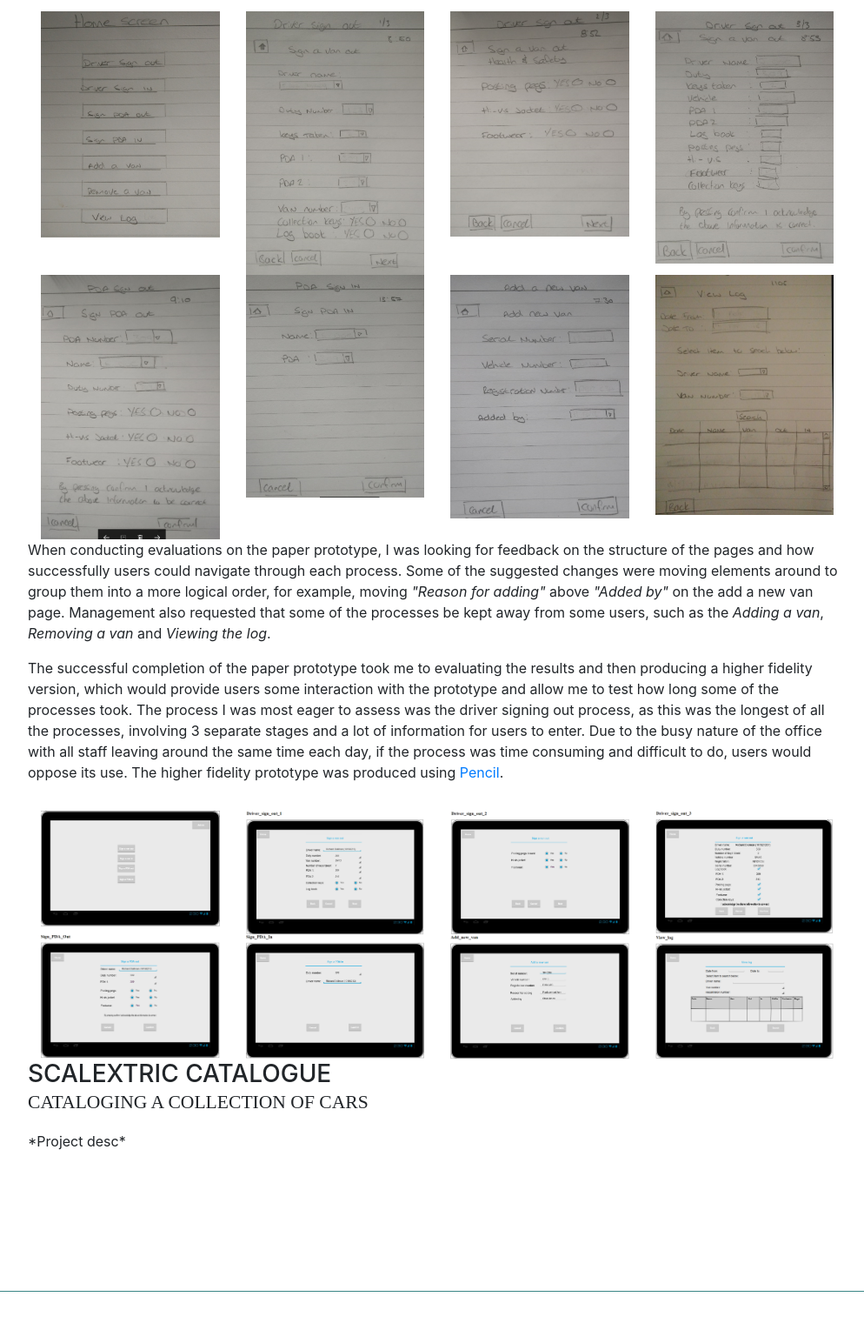
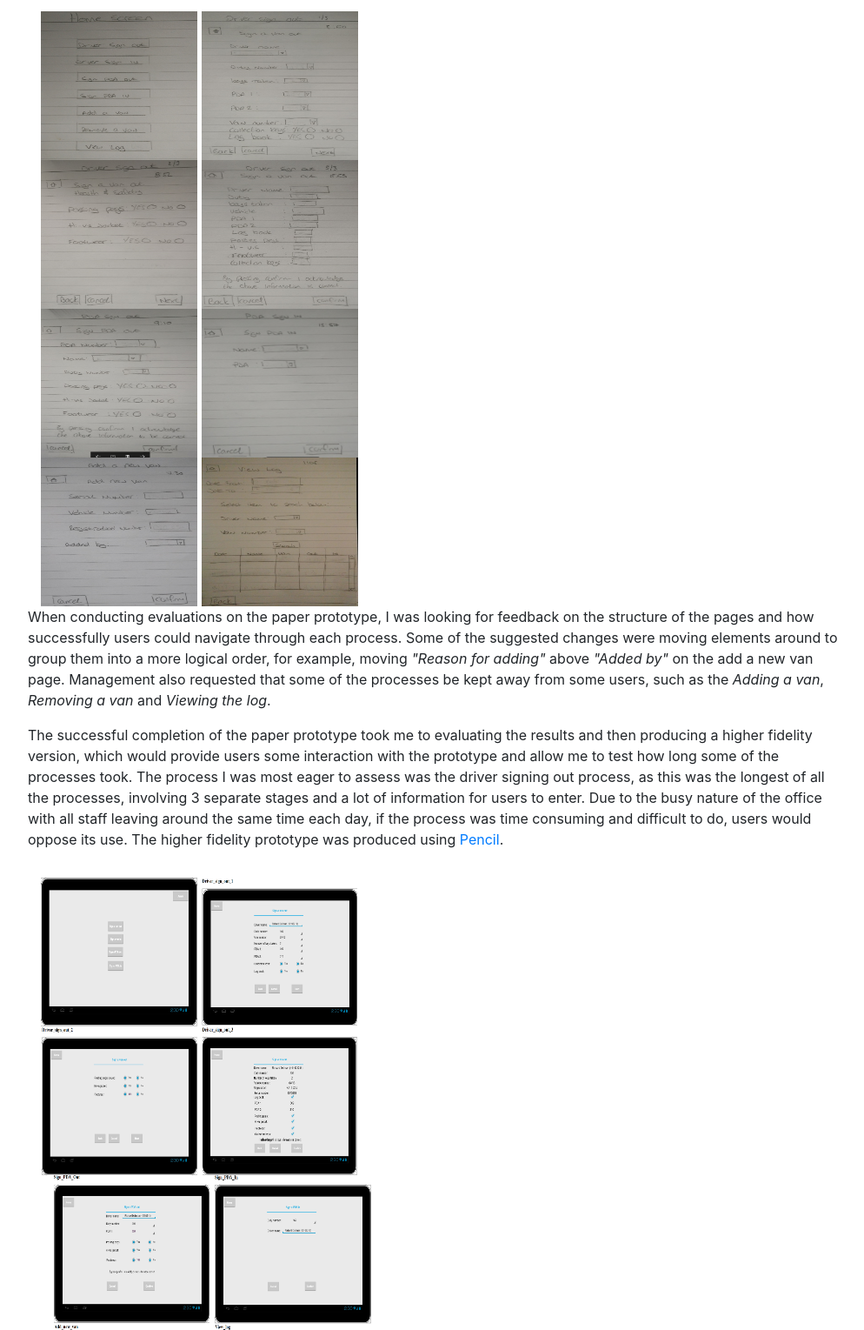
Before and after one commit to dallmanr/dallmanr.github.io, a website with bundled scripts: page index.html in a window 1280 px wide. Shown: the part 1923-3452 px from the top of the page at 87% size, without its empty margins (273-1267 px from the left). Built offline with nearby package versions, Linux system fonts and the light colour scheme; a web font is replaced by a local one.

Commit message:
Fixed image layout
Two rows of images for paper and high fidelity prototypes

```diff
--- a/index.html
+++ b/index.html
@@ -100,6 +100,7 @@
 
         <div class="resume-item d-flex flex-column flex-md-row mb-5">
           <div class="resume-content mr-auto">
+            <!--TM470 IT Project  -->
             <h3 class="mb-0">Computing and IT project</h3>
             <div class="subheading mb-3">Royal Mail vehicle and personal digital assistant (PDA) system</div>
 
@@ -141,164 +142,109 @@
 
             <p>With all requirements identified, a paper prototype was produced. Paper prototyping allows for a quick and cheap design to be tested. This is important at an early stage to ensure that designers are more open to changes proposed by the participants.
               It also allows for designers to draw directly onto the prototype making changes are required.</p>
+
+            <!--Paper prototype images  -->
             <div class="row">
-              <div class="col-md-3">
-                <div class="thumbnail">
-                  <a href="img/paper/Home_screen.PNG" target="_blank">
-                        <img src="img/paper/Home_screen.PNG" alt="App home screen" style="width:100%">
+              <div class="col-xs-6 col-md-6">
+                <a href="img/paper/home_screen.PNG" target="_blank" class="thumbnail">
+                    <img src="img/paper/home_screen.PNG" width="180" height="171" alt="...">
+                  </a>
+                <a href="img/paper/driver_signout_1.PNG" class="thumbnail">
+                    <img src="img/paper/driver_signout_1.PNG" width="180" height="171" alt="...">
+                  </a>
+                <a href="img/paper/driver_signout_2.PNG" target="_blank" class="thumbnail">
+                    <img src="img/paper/driver_signout_2.PNG" width="180" height="171" alt="...">
+                  </a>
+                <a href="img/paper/driver_signout_3.PNG" target="_blank" class="thumbnail">
+                    <img src="img/paper/driver_signout_3.PNG" width="180" height="171" alt="...">
                   </a>
               </div>
             </div>
 
-              <div class="col-md-3">
-                <div class="thumbnail">
-                  <a href="img/paper/driver_signout_1.PNG" target="_blank">
-                        <img src="img/paper/driver_signout_1.PNG" alt="Driver sign out screen 1" style="width:100%">
+            <div class="row">
+              <div class="col-xs-6 col-md-6">
+                <a href="img/paper/pda_signout.PNG" target="_blank" class="thumbnail">
+                    <img src="img/paper/pda_signout.PNG" width="180" height="171" alt="...">
                   </a>
-                </div>
-              </div>
-
-              <div class="col-md-3">
-                <div class="thumbnail">
-                  <a href="img/paper/driver_signout_2.PNG" target="_blank">
-                        <img src="img/paper/driver_signout_2.PNG" alt="Driver sign out screen 2" style="width:100%">
+                <a href="img/paper/pda_signin.PNG" target="_blank" class="thumbnail">
+                    <img src="img/paper/pda_signin.PNG" width="180" height="171" alt="...">
                   </a>
-                </div>
-              </div>
-
-              <div class="col-md-3">
-                <div class="thumbnail">
-                  <a href="img/paper/driver_signout_3.PNG" target="_blank">
-                        <img src="img/paper/driver_signout_3.PNG" alt="Driver sign out screen 3" style="width:100%">
+                <a href="img/paper/add_new_van.PNG" target="_blank" class="thumbnail">
+                    <img src="img/paper/add_new_van.PNG" width="180" height="171" alt="...">
                   </a>
-                </div>
-              </div>
-            </div>
-
-            <div class="row">
-              <div class="col-md-3">
-                <div class="thumbnail">
-                  <a href="img/paper/pda_signout.PNG" target="_blank">
-                        <img src="img/paper/pda_signout.PNG" alt="PDA Sign out" style="width:100%">
+                <a href="img/paper/log_search.PNG" target="_blank" class="thumbnail">
+                    <img src="img/paper/log_search.PNG" width="180" height="171" alt="...">
                   </a>
-                </div>
-              </div>
-
-              <div class="col-md-3">
-                <div class="thumbnail">
-                  <a href="img/paper/pda_signin.PNG" target="_blank">
-                        <img src="img/paper/pda_signin.PNG" alt="PDA Sign in" style="width:100%">
-                      </a>
-                </div>
-              </div>
-
-              <div class="col-md-3">
-                <div class="thumbnail">
-                  <a href="img/paper/add_new_van.PNG" target="_blank">
-                        <img src="img/paper/add_new_van.PNG" alt="Add a new van" style="width:100%">
-                      </a>
-                </div>
-              </div>
-
-              <div class="col-md-3">
-                <div class="thumbnail">
-                  <a href="img/paper/log_search.PNG" target="_blank">
-                        <img src="img/paper/log_search.PNG" alt="Removing a van" style="width:100%">
-                      </a>
-                </div>
               </div>
             </div>
 
             <div class="row">
 
-              <p>When conducting evaluations on the paper prototype, I was looking for feedback on the structure of the pages and how successfully users could navigate through each process.
-              Some of the suggested changes were moving elements around to group them into a more logical order, for example, moving <em>"Reason for adding"</em> above <em>"Added by"</em> on the add a new van page.
-            Management also requested that some of the processes be kept away from some users, such as the <em>Adding a van</em>, <em>Removing a van</em> and <em>Viewing the log</em>.</p>
+              <p>When conducting evaluations on the paper prototype, I was looking for feedback on the structure of the pages and how successfully users could navigate through each process. Some of the suggested changes were moving elements around to group
+                them into a more logical order, for example, moving <em>"Reason for adding"</em> above <em>"Added by"</em> on the add a new van page. Management also requested that some of the processes be kept away from some users, such as the <em>Adding a van</em>,
+                <em>Removing a van</em> and <em>Viewing the log</em>.</p>
 
-              <p>The successful completion of the paper prototype took me to evaluating the results and then producing a higher fidelity version, which would provide users some interaction with the prototype and allow me to test how long some of the processes took.
-              The process I was most eager to assess was the driver signing out process, as this was the longest of all the processes, involving 3 separate stages and a lot of information for users to enter. Due to the busy nature of the office with all staff leaving
-            around the same time each day, if the process was time consuming and difficult to do, users would oppose its use. The higher fidelity prototype was produced using <a href="https://pencil.evolus.vn/" target="_blank">Pencil</a>.</p>
+              <p>The successful completion of the paper prototype took me to evaluating the results and then producing a higher fidelity version, which would provide users some interaction with the prototype and allow me to test how long some of the processes
+                took. The process I was most eager to assess was the driver signing out process, as this was the longest of all the processes, involving 3 separate stages and a lot of information for users to enter. Due to the busy nature of the office
+                with all staff leaving around the same time each day, if the process was time consuming and difficult to do, users would oppose its use. The higher fidelity prototype was produced using <a href="https://pencil.evolus.vn/" target="_blank">Pencil</a>.</p>
 
               <p></p>
 
             </div>
+          <!--High fidelity prototype images  -->
           <div class="row">
-              <div class="col-md-3">
-                <div class="thumbnail">
-                  <a href="img/high_fidel/home_screen.PNG" target="_blank">
-                        <img src="img/high_fidel/home_screen.PNG" alt="App home screen" style="width:100%">
+            <div class="col-xs-6 col-md-6">
+              <a href="img/high_fidel/home_screen.PNG" target="_blank" class="thumbnail">
+                        <img src="img/high_fidel/home_screen.PNG" alt="App home screen" width="180" height="171">
                       </a>
+
+              <a href="img/high_fidel/driver_signout_1.PNG" target="_blank">
+                        <img src="img/high_fidel/driver_signout_1.PNG" alt="Driver sign out screen 1" width="180" height="171">
+                      </a>
+
+
+              <a href="img/high_fidel/driver_signout_2.PNG" target="_blank">
+                        <img src="img/high_fidel/driver_signout_2.PNG" alt="Driver sign out screen 2" width="180" height="171">
+                      </a>
+
+              <a href="img/high_fidel/driver_signout_3.PNG" target="_blank">
+                              <img src="img/high_fidel/driver_signout_3.PNG" alt="Driver sign out screen 3" width="180" height="171">
+                            </a>
+
             </div>
           </div>
 
-              <div class="col-md-3">
-                <div class="thumbnail">
-                  <a href="img/high_fidel/driver_signout_1.PNG" target="_blank">
-                        <img src="img/high_fidel/driver_signout_1.PNG" alt="Driver sign out screen 1" style="width:100%">
+          <div class="col-xs-6 col-md-6">
+
+            <a href="img/high_fidel/pda_signout.PNG" target="_blank">
+                        <img src="img/high_fidel/pda_signout.PNG" alt="PDA Sign out" width="180" height="171">
                       </a>
-                </div>
-              </div>
 
-              <div class="col-md-3">
-                <div class="thumbnail">
-                  <a href="img/high_fidel/driver_signout_2.PNG" target="_blank">
-                        <img src="img/high_fidel/driver_signout_2.PNG" alt="Driver sign out screen 2" style="width:100%">
+
+            <a href="img/high_fidel/pda_signin.PNG" target="_blank">
+                        <img src="img/high_fidel/pda_signin.PNG" alt="PDA Sign in" width="180" height="171">
                       </a>
-                </div>
-              </div>
 
-              <div class="col-md-3">
-                <div class="thumbnail">
-                  <a href="img/high_fidel/driver_signout_3.PNG" target="_blank">
-                        <img src="img/high_fidel/driver_signout_3.PNG" alt="Driver sign out screen 3" style="width:100%">
+            <a href="high_fidel/add_new_van.PNG" target="_blank">
+                        <img src="img/high_fidel/add_new_van.PNG" alt="Add a new van" width="180" height="171">
                       </a>
+
+            <a href="img/high_fidel/log_search.PNG" target="_blank">
+                        <img src="img/high_fidel/log_search.PNG" alt="Removing a van" width="180" height="171">
+                      </a>
+
           </div>
         </div>
       </div>
+      <!--End of TM470 project section  -->
 
-            <div class="row">
-              <div class="col-md-3">
-                <div class="thumbnail">
-                  <a href="img/high_fidel/pda_signout.PNG" target="_blank">
-                        <img src="img/high_fidel/pda_signout.PNG" alt="PDA Sign out" style="width:100%">
-                      </a>
-                </div>
-              </div>
-
-              <div class="col-md-3">
-                <div class="thumbnail">
-                  <a href="img/high_fidel/pda_signin.PNG" target="_blank">
-                        <img src="img/high_fidel/pda_signin.PNG" alt="PDA Sign in" style="width:100%">
-                      </a>
-                </div>
-              </div>
-
-              <div class="col-md-3">
-                <div class="thumbnail">
-                  <a href="high_fidel/add_new_van.PNG" target="_blank">
-                        <img src="img/high_fidel/add_new_van.PNG" alt="Add a new van" style="width:100%">
-                      </a>
-                </div>
-              </div>
-
-              <div class="col-md-3">
-                <div class="thumbnail">
-                  <a href="img/high_fidel/log_search.PNG" target="_blank">
-                        <img src="img/high_fidel/log_search.PNG" alt="Removing a van" style="width:100%">
-                      </a>
-                </div>
-              </div>
-            </div>
-
+      <!--Scalextric catalogue project  -->
       <div class="row">
         <div class="resume-item d-flex flex-column flex-md-row mb-5">
           <div class="resume-content mr-auto">
             <h3 class="mb-0">Scalextric catalogue</h3>
             <div class="subheading mb-3">Cataloging a collection of cars</div>
             <p>*Project desc*</p>
-                </div>
-              </div>
-            </div>
           </div>
         </div>
       </div>
```
Lines whose indentation alone changed are shown as unchanged.
